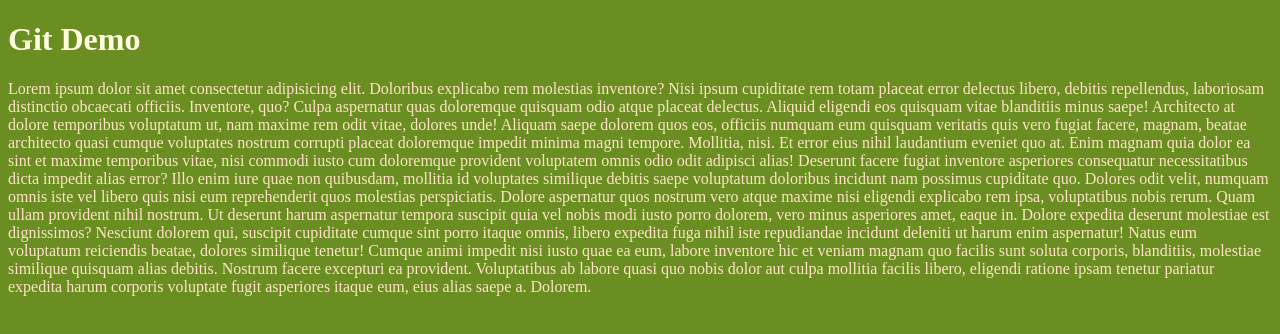
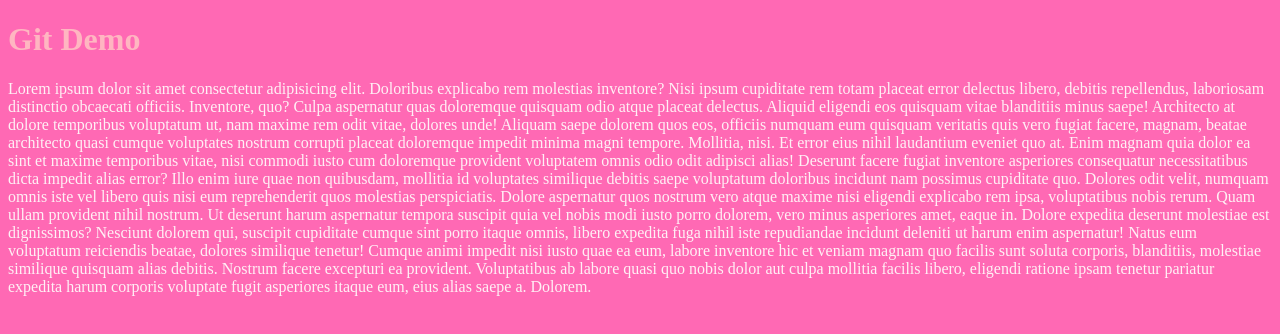
Before and after one commit to danielleeeg/GitLearn, a plain HTML site: page index.html in a window 1280 px wide. Drawn offline with Linux system fonts and the light colour scheme; a script that the page names is missing.

Commit message:
added girly pop colors

```diff
--- a/styles.css
+++ b/styles.css
@@ -1,11 +1,11 @@
 body {
-    background: olivedrab;
+    background: hotpink;
 }
 
 h1 {
-    color: lightyellow;
+    color: lightpink;
 }
 
 p {
-    color: bisque;
+    color: lavenderblush;
 }
```
Also changed, not shown: about.txt.txt (added).
